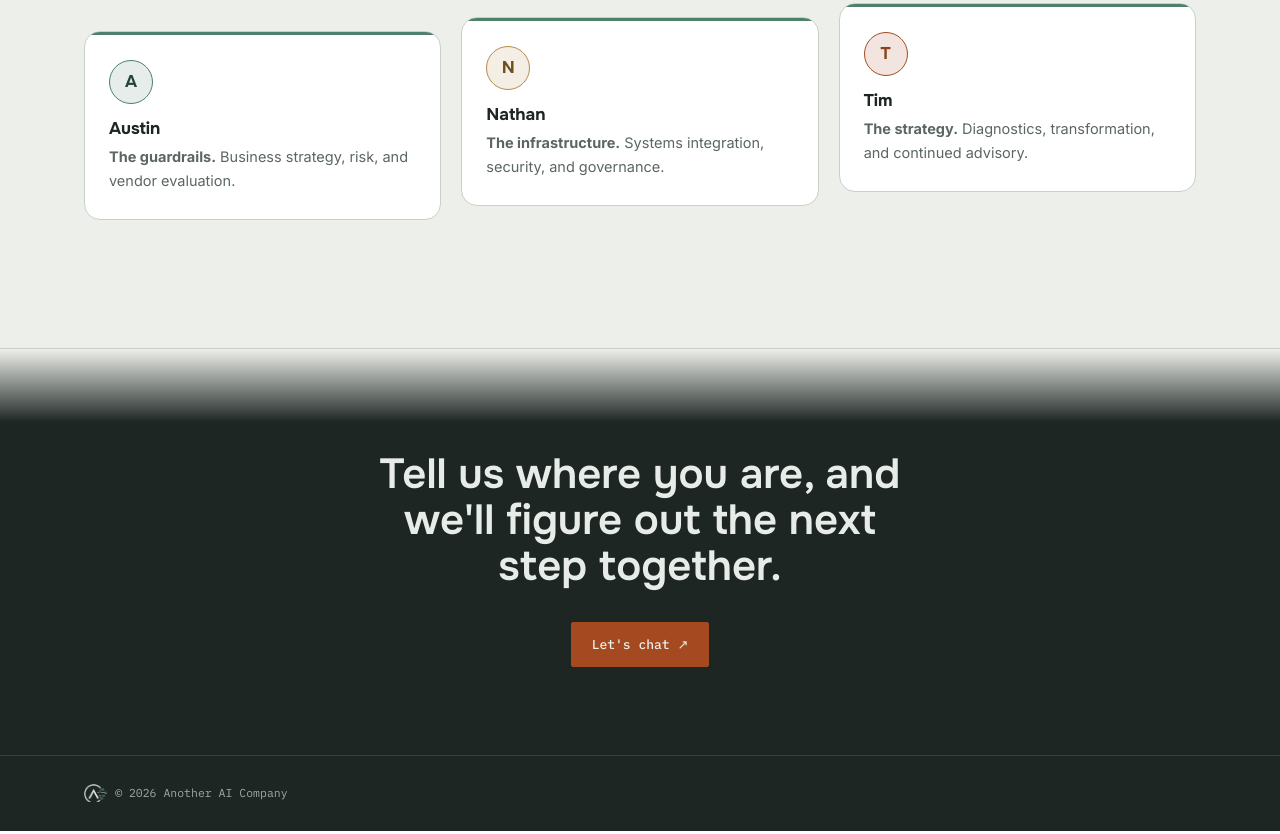
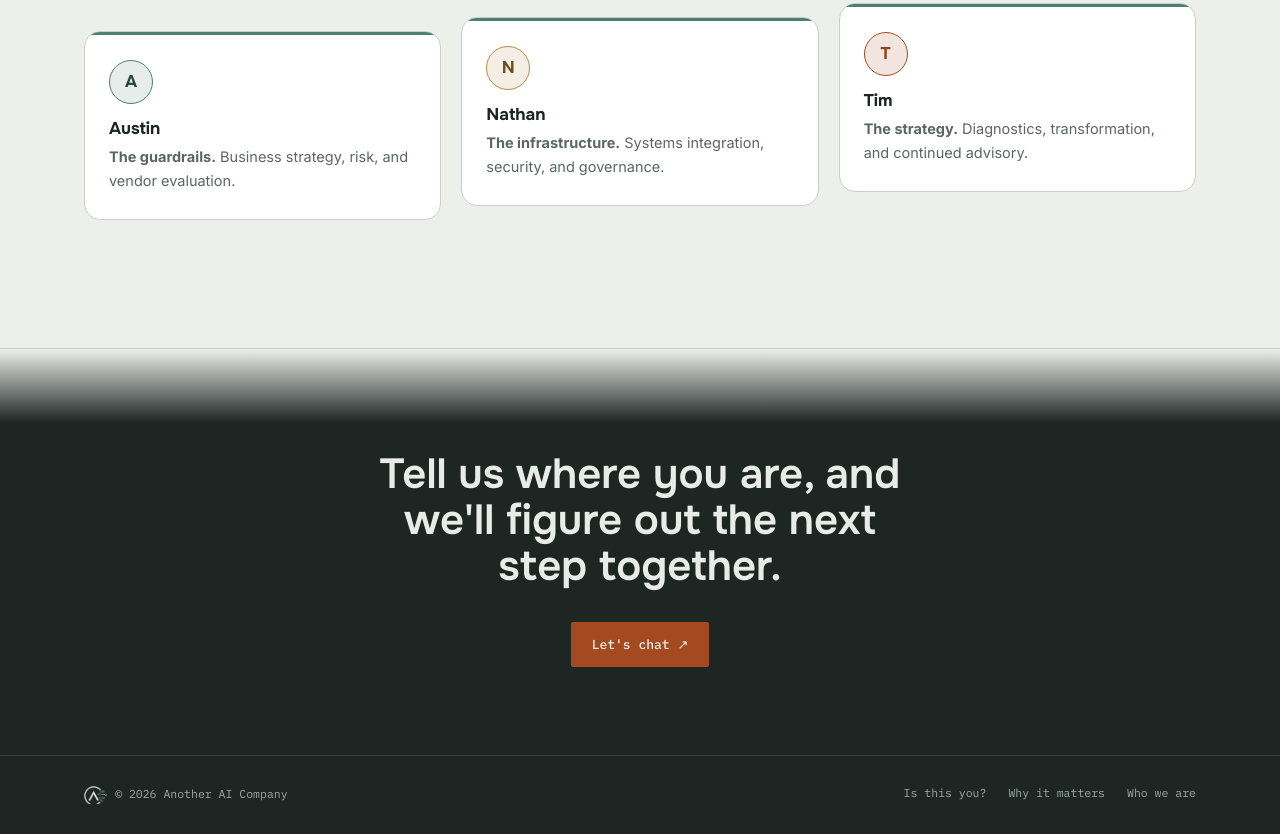
Before and after one commit to trezaie/OIP-Website, a website: page public/index.html in a window 1280 px wide. Shown: the part 4456-5290 px from the top of the page. Drawn offline with nearby package versions, Linux system fonts and the light colour scheme; files that its build step writes are made by us from their sources.

Commit message:
Balance footer with mirrored nav links (was empty on the right)

```diff
--- a/public/index.html
+++ b/public/index.html
@@ -544,6 +544,13 @@ window.addEventListener('load', function(){
   .foot-in{display:flex;justify-content:space-between;flex-wrap:wrap;gap:14px;}
   .foot-brand{display:inline-flex;align-items:center;gap:8px;}
   .foot-brand img{height:18px;width:auto;flex:none;}
+  .foot-links{display:flex;gap:22px;}
+  .foot-links a{position:relative;color:var(--on-ink-muted);text-decoration:none;padding-bottom:2px;transition:color .2s ease;}
+  .foot-links a::after{content:'';position:absolute;left:0;right:0;bottom:0;height:1px;background:currentColor;
+    transform:scaleX(0);transform-origin:left center;transition:transform .3s cubic-bezier(.3,.7,.3,1);}
+  .foot-links a:hover{color:var(--on-ink);}
+  .foot-links a:hover::after{transform:scaleX(1);}
+  @media(prefers-reduced-motion:reduce){ .foot-links a::after{transition:none;} }
 
   /* ===== Fit spectrum: a pointer sweeps in above the three zones and
      locks onto "Growing SMBs" as the row scrolls into view, instead of
@@ -1101,6 +1108,11 @@ window.addEventListener('load', function(){
 <footer class="site">
   <div class="wrap foot-in">
     <span class="foot-brand"><img src="logo-icon-white.png" alt="" aria-hidden="true">© 2026 Another AI Company</span>
+    <nav class="foot-links">
+      <a href="#fit">Is this you?</a>
+      <a href="#why">Why it matters</a>
+      <a href="#who">Who we are</a>
+    </nav>
   </div>
 </footer>
 
```
